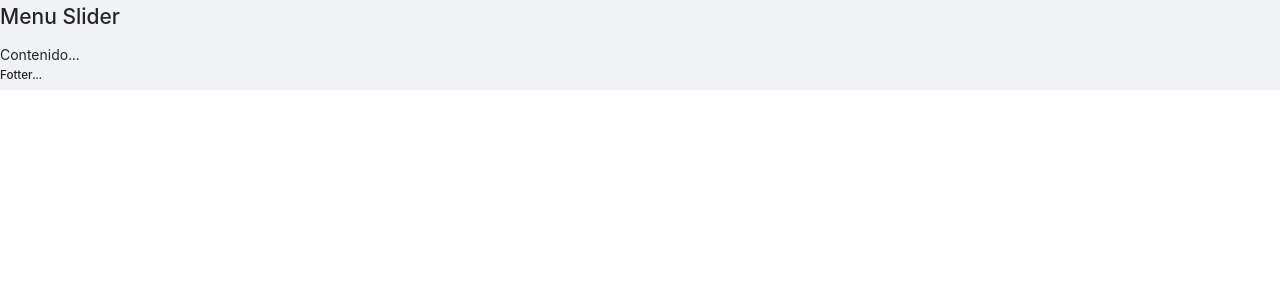
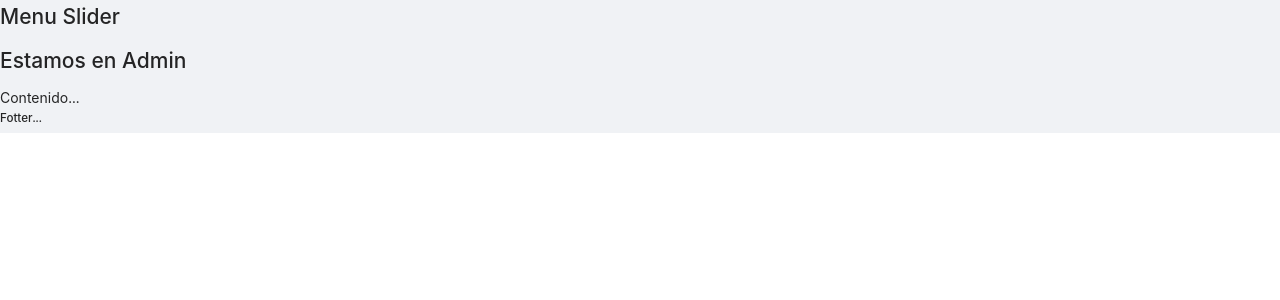
Before and after one commit to javtr/MERN2, a React (Create React App) app in the folder front/: page /admin in a window 1280 px wide. Shown: the top 300 px of the page. Built offline with nearby package versions, Linux system fonts and the light colour scheme.

Commit message:
routesV6

```diff
--- a/front/src/App.js
+++ b/front/src/App.js
@@ -11,9 +11,10 @@ function App() {
   return (
     <Router>
       <Routes>
-        <Route path="/admin" element={<LayoutAdmin />} />
-        <Route path="/register" element={<AdminHome />} />
-        <Route exact path="/admin/login" element={<AdminSingn />} />
+        <Route path="/admin/*" element={<LayoutAdmin />}>
+          <Route path="" element={<AdminHome />} />
+          <Route path="login" element={<AdminSingn />} />
+        </Route>
       </Routes>
     </Router>
   );
--- a/front/src/layouts/LayoutAdmin.js
+++ b/front/src/layouts/LayoutAdmin.js
@@ -1,11 +1,15 @@
 import React from "react";
 import {Layout} from "antd";
+import { Outlet } from "react-router-dom";
 
 export default function LayoutAdmin(){
 
     return(
         <Layout>
             <h2>Menu Slider</h2>
+
+            <Outlet/>
+
             <div>Contenido...</div>
             <h5>Fotter...</h5>
         </Layout>
```
